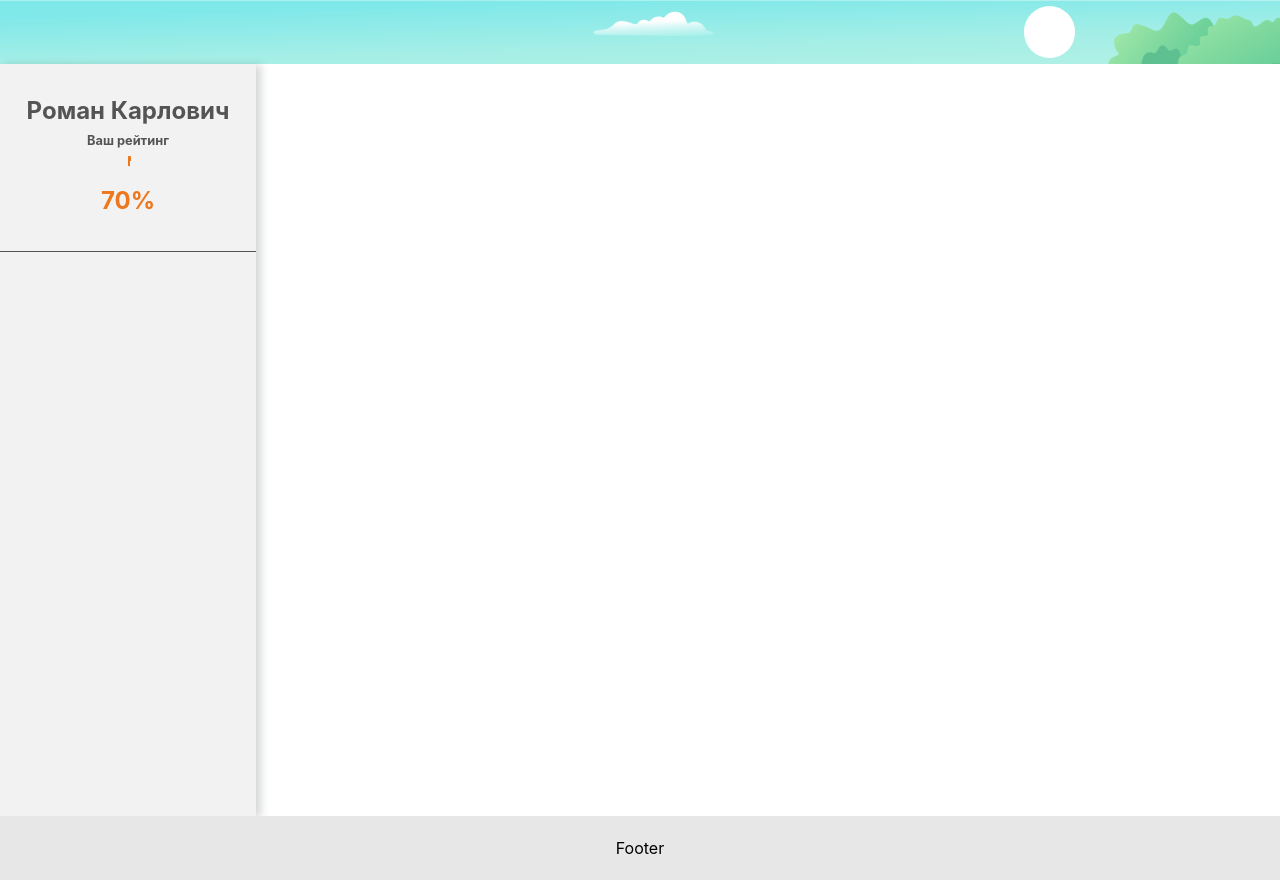
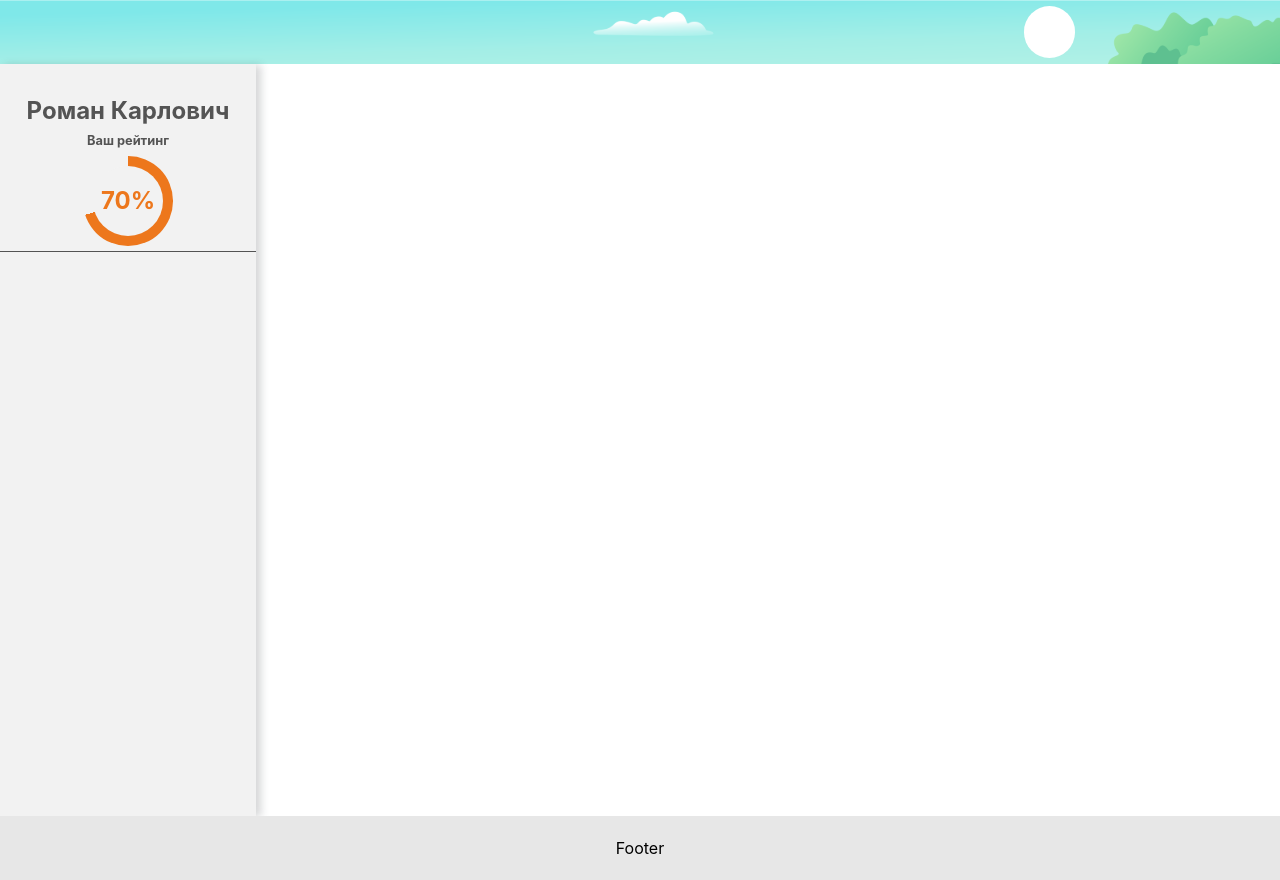
Before and after one commit to NISONovosibirsk/lukomorye-client, a Next.js app: page /user in a window 1280 px wide. Built offline with nearby package versions, Linux system fonts and the light colour scheme.

Commit message:
feat: progressbar added

```diff
--- a/src/components/User/UserSidebar/ProgressBar/ProgressBar.tsx
+++ b/src/components/User/UserSidebar/ProgressBar/ProgressBar.tsx
@@ -4,13 +4,24 @@ interface Props {
     value: number;
 }
 
-const ProgressBar: React.FC<Props> = ({value}) => {
+const ProgressBar: React.FC<Props> = ({ value }) => {
+    const handlePercentage = (value: number) => {
+        let deg = (360 / 100) * value;
+        return deg;
+    };
 
     return (
-        <div className={styles.progress}>
+        <div
+            className={styles.progress}
+            style={{
+                background: `conic-gradient(#ED771C ${handlePercentage(
+                    value
+                )}deg, #F2F2F2 0deg)`,
+            }}
+        >
             <span>{`${value}%`}</span>
         </div>
-    )
-}
+    );
+};
 
 export default ProgressBar;
```
